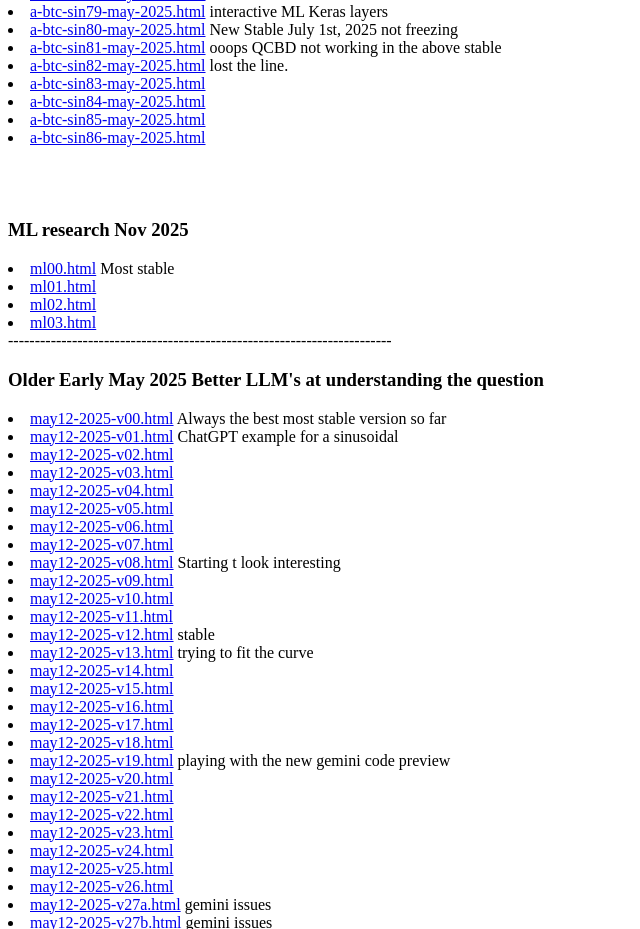
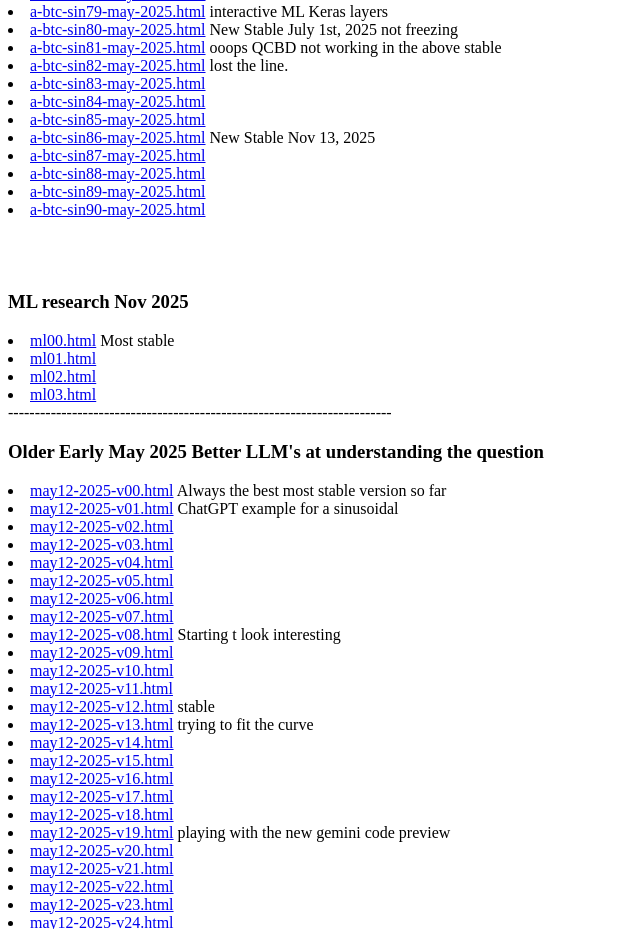
Before and after one commit to hpssjellis/chatbot-learn-to-code, a plain HTML site: page public/index.html in a window 1280 px wide. Shown: the part 2074-3003 px from the top of the page, without its empty margins (0-640 px from the left). Drawn offline with Linux system fonts and the light colour scheme.

Commit message:
Update index.html

```diff
--- a/public/index.html
+++ b/public/index.html
@@ -133,7 +133,11 @@ Plan to graph the Bitcoin suppossed power-law and super-impose a angled decreasi
 <li><a href="a-btc-sin83-may-2025.html">a-btc-sin83-may-2025.html</a> </li>
 <li><a href="a-btc-sin84-may-2025.html">a-btc-sin84-may-2025.html</a> </li>
 <li><a href="a-btc-sin85-may-2025.html">a-btc-sin85-may-2025.html</a> </li>
-<li><a href="a-btc-sin86-may-2025.html">a-btc-sin86-may-2025.html</a> </li>
+<li><a href="a-btc-sin86-may-2025.html">a-btc-sin86-may-2025.html</a> New Stable Nov 13, 2025 </li>
+<li><a href="a-btc-sin87-may-2025.html">a-btc-sin87-may-2025.html</a> </li>
+<li><a href="a-btc-sin88-may-2025.html">a-btc-sin88-may-2025.html</a> </li>
+<li><a href="a-btc-sin89-may-2025.html">a-btc-sin89-may-2025.html</a> </li>
+<li><a href="a-btc-sin90-may-2025.html">a-btc-sin90-may-2025.html</a> </li>
 
 
 
```
